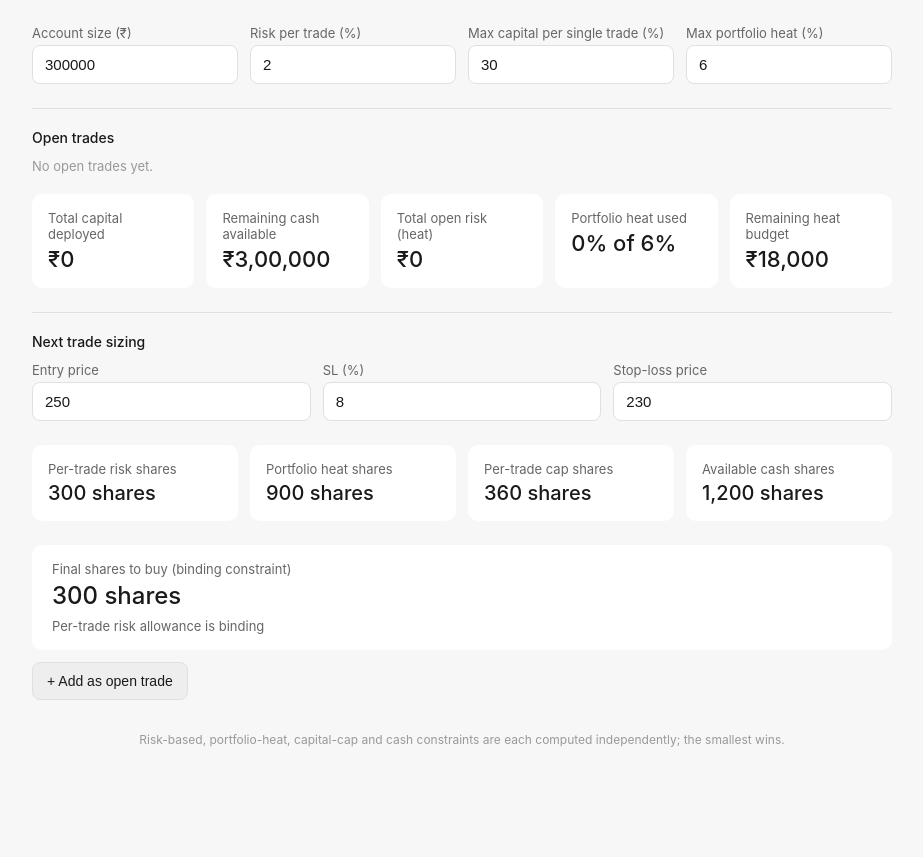
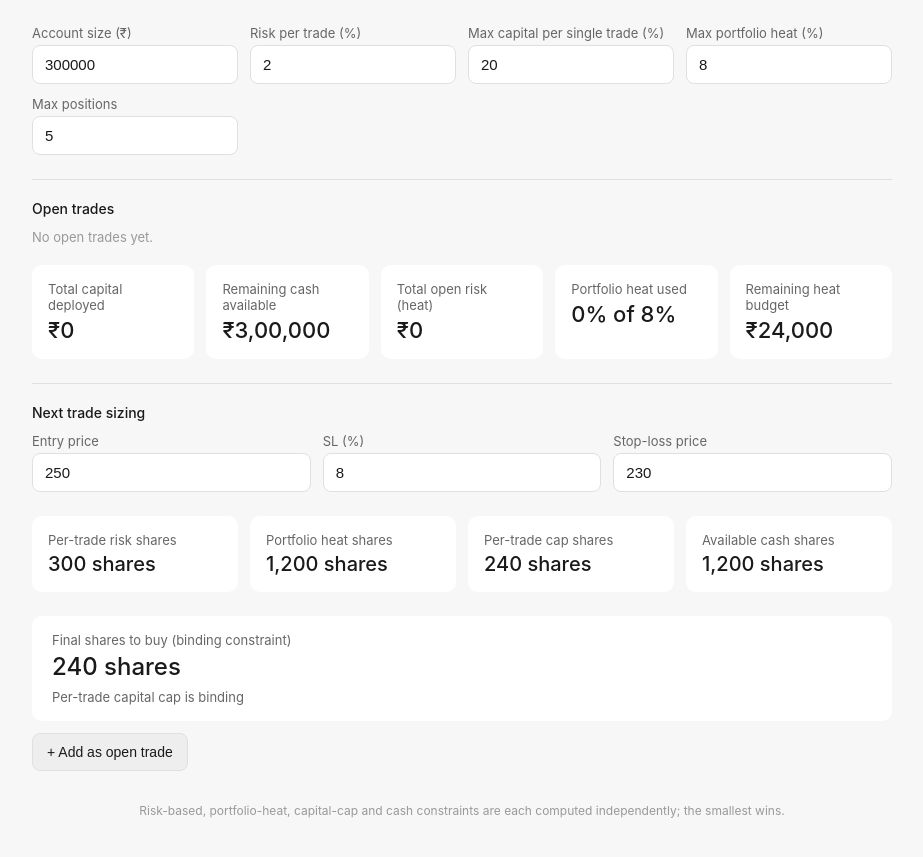
Before and after one commit to chaitanya-salla/position-sizing-calculator, a plain HTML site: page index.html in a window 1280 px wide. Shown: the part 79-936 px from the top of the page, without its empty margins (178-1101 px from the left). Before the commit the page ends 890 px from the top, so only its background shows below. Drawn offline with Linux system fonts and the light colour scheme.

Commit message:
Add maximum open positions limit

```diff
--- a/index.html
+++ b/index.html
@@ -128,6 +128,11 @@
     cursor: pointer;
   }
   button:hover { border-color: var(--accent); }
+  button:disabled {
+    opacity: 0.5;
+    cursor: not-allowed;
+  }
+  button:disabled:hover { border-color: var(--border); }
   button.remove-btn {
     height: 42px;
     padding: 0 12px;
@@ -188,11 +193,15 @@
     </div>
     <div>
       <label for="maxCapPct">Max capital per single trade (%)</label>
-      <input type="number" id="maxCapPct" value="30" step="1" />
+      <input type="number" id="maxCapPct" value="20" step="1" />
     </div>
     <div>
       <label for="maxHeatPct">Max portfolio heat (%)</label>
-      <input type="number" id="maxHeatPct" value="6" step="0.5" />
+      <input type="number" id="maxHeatPct" value="8" step="0.5" />
+    </div>
+    <div>
+      <label for="maxPositions">Max positions</label>
+      <input type="number" id="maxPositions" value="5" min="1" step="1" />
     </div>
   </div>
 
@@ -340,13 +349,24 @@
     const riskPct = parseFloat($('riskPct').value);
     const maxCapPct = parseFloat($('maxCapPct').value);
     const maxHeatPct = parseFloat($('maxHeatPct').value);
+    const maxPositions = Number($('maxPositions').value);
     const nEntry = parseFloat($('nEntry').value);
     const nStop = parseFloat($('nStop').value);
     const errEl = $('err');
     const cashWarnEl = $('cash-warning');
+    const addTradeBtn = $('addTrade');
+    const validMaxPositions = Number.isInteger(maxPositions) && maxPositions > 0;
+    const maxPositionsReached = validMaxPositions && trades.length >= maxPositions;
 
-    if (![capital, riskPct, maxCapPct, maxHeatPct].every((v) => Number.isFinite(v) && v > 0)) {
-      errEl.textContent = 'Enter positive values for account size, risk %, capital cap, and heat cap.';
+    addTradeBtn.disabled = !validMaxPositions || maxPositionsReached;
+    addTradeBtn.title = !validMaxPositions
+      ? 'Enter a positive whole number for max positions.'
+      : maxPositionsReached
+        ? 'Maximum open positions reached. Remove a trade to add another.'
+        : '';
+
+    if (![capital, riskPct, maxCapPct, maxHeatPct].every((v) => Number.isFinite(v) && v > 0) || !validMaxPositions) {
+      errEl.textContent = 'Enter positive values for account size, risk %, capital cap, heat cap, and a whole-number position limit.';
       errEl.style.display = 'block';
       return;
     }
@@ -444,8 +464,14 @@
   $('addTrade').addEventListener('click', () => {
     const nEntry = parseFloat($('nEntry').value);
     const nStop = parseFloat($('nStop').value);
+    const maxPositions = Number($('maxPositions').value);
     const errEl = $('err');
 
+    if (!Number.isInteger(maxPositions) || maxPositions <= 0 || trades.length >= maxPositions) {
+      errEl.textContent = 'Maximum open positions reached. Remove a trade before adding another.';
+      errEl.style.display = 'block';
+      return;
+    }
     if (!Number.isFinite(nEntry) || !Number.isFinite(nStop) || nEntry <= 0 || Math.abs(nEntry - nStop) <= 0) {
       errEl.textContent = 'Enter a valid entry price and stop-loss before adding.';
       errEl.style.display = 'block';
@@ -467,7 +493,7 @@
     calc();
   });
 
-  ['capital', 'riskPct', 'maxCapPct', 'maxHeatPct'].forEach((id) => {
+  ['capital', 'riskPct', 'maxCapPct', 'maxHeatPct', 'maxPositions'].forEach((id) => {
     $(id).addEventListener('input', calc);
   });
 
```
Also changed, not shown: 1 other file.
